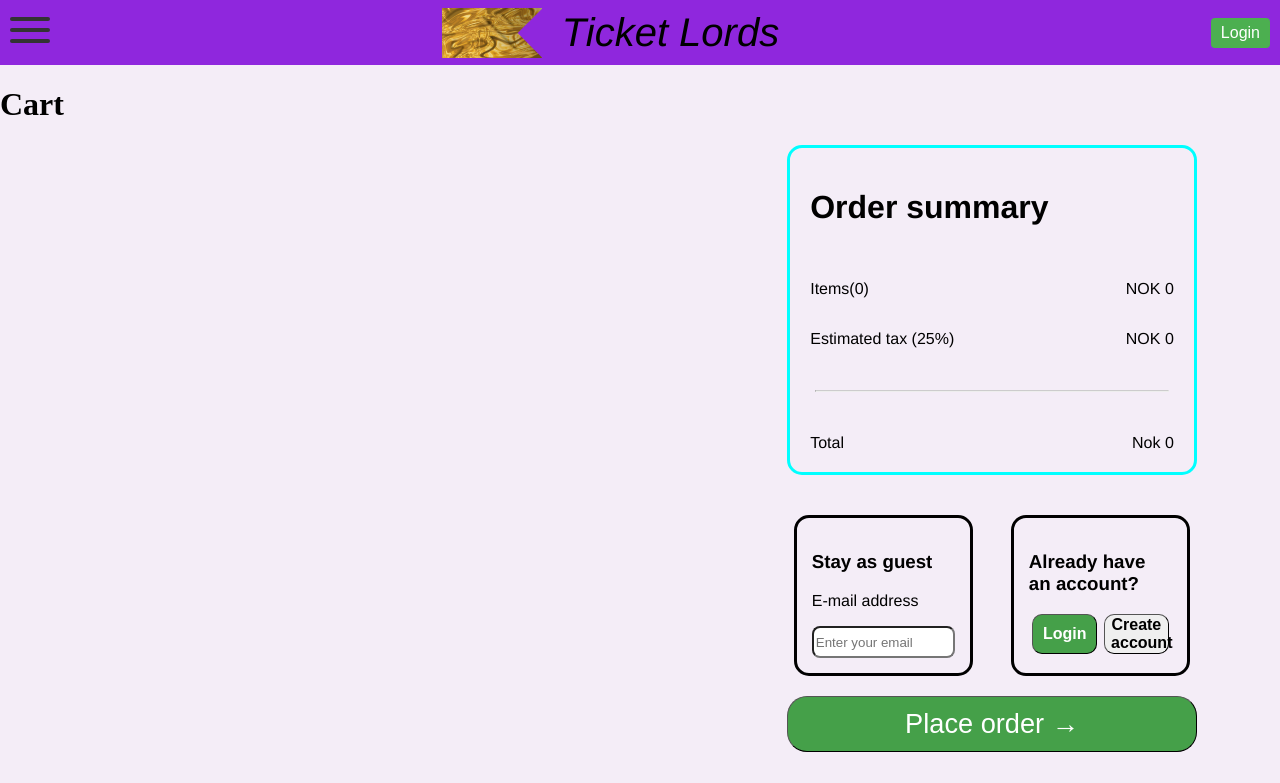
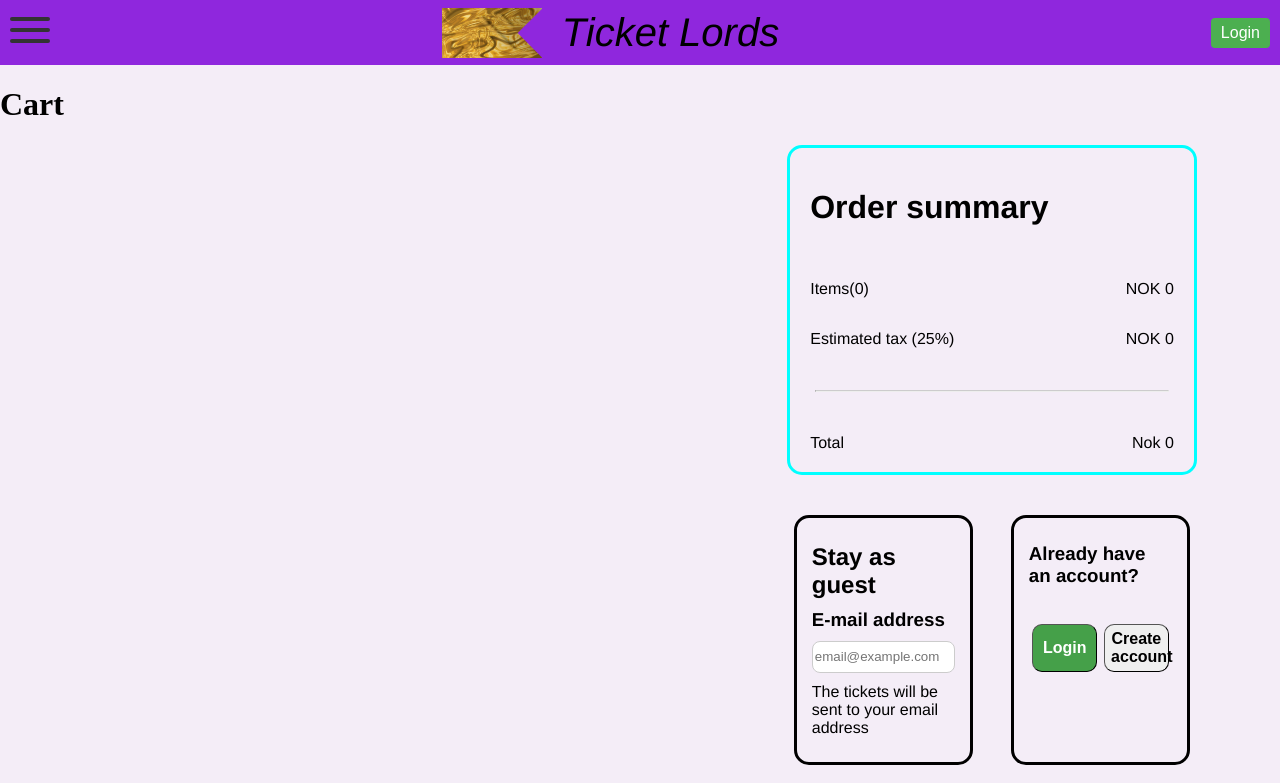
Before and after one commit to IDATA2301/idata2301-ticketlords-group4, a React (Vite) app: page /cart in a window 1280 px wide. Shown: the top 783 px of the page. Built offline with nearby package versions, Linux system fonts and the light colour scheme.

Commit message:
Changed to module. Also added animation and highlighting on errors

```diff
--- a/src/css/CartPage.css
+++ b/src/css/CartPage.module.css
@@ -73,10 +73,10 @@
 
 
 .place-order button {
-  border-radius: 20px;
+  border-radius: 10px;
   border-width: 1px;
-  height: 3.5rem;
-  width: 80%;
+  height: 3.2rem;
+  width: 60%;
   background-color: #45a049;
   color: white;
   font-size: 1.7rem;
@@ -111,10 +111,43 @@
   border-radius: 15px;
 }
 
+.guest-prompt p,
+h3,
+h2 {
+  margin: 10px 0;
+}
+
 .user-email {
   width: 100%;
   border-radius: 8px;
   height: 2rem;
+  border: 1px solid #ccc;
+  transition: border-color 0.3 ease;
+}
+
+
+@keyframes shake {
+
+  0%,
+  100% {
+    transform: translateX(0);
+  }
+
+  20%,
+  60% {
+    transform: translateX(8px);
+  }
+
+  40%,
+  80% {
+    transform: translateX(-8px);
+  }
+}
+
+.user-email-error {
+  border-color: red;
+  animation: shake 0.3s;
+
 }
 
 .prompt-login {
@@ -126,6 +159,7 @@
   flex-direction: column;
   width: 38%;
   border-radius: 15px;
+  gap: 1.7rem;
 }
 
 .prompt-login div {
@@ -137,10 +171,17 @@
 .prompt-login button {
   border-radius: 10px;
   border-width: 1px;
-  height: 2.5rem;
+  height: 3rem;
   width: 45%;
   font-size: 1rem;
   font-weight: bold;
+  cursor: pointer;
+}
+
+.invalid-email-message {
+  color: red;
+  font-size: 0.9rem;
+  margin-top: 5px;
 }
 
 .login-button {
--- a/src/pages/CartPage.tsx
+++ b/src/pages/CartPage.tsx
@@ -1,6 +1,6 @@
 import type Ticket from "../util/dtos/Ticket";
 import monthConverter from "../functions/DateConverter";
-import "../css/CartPage.css";
+import styles from "../css/CartPage.module.css";
 import { useState, useEffect } from "react";
 import { getCart, removeFromCart, getTicketCountInCart, getCartTotalCost } from "../functions/CartHandler";
 import type CartItem from "../data/CartItem";
@@ -13,10 +13,13 @@ export default function CartPage() {
   const [totalCost, setTotalCost] = useState(getCartTotalCost());
   const [pricePreTax, setPricePreTax] = useState(getCartTotalCost() * 0.75);
   const [taxPrice, setTaxPrice] = useState(getCartTotalCost() * 0.25);
-  const [hardcodedIsNotLoggedIn, setHardcodedIsNotLoggedIn] = useState(true);
+  const [hardcodedIsLoggedIn, setHardcodedIsNotLoggedIn] = useState(false);
+  const [emailError, setEmailError] = useState(false);
+  const [email, setEmail] = useState("");
+  const [validEmail, setValidEmail] = useState(true);
 
   const TrashCanIcon = () => (
-    <svg width="16" height="16" fill="currentColor" className="bi bi-trash" viewBox="0 0 16 16">
+    <svg width="30" height="auto" fill="currentColor" className={styles["bi.bi-trash"]} viewBox="0 0 16 16">
       <path d="M5.5 5.5A.5.5 0 0 1 6 6v6a.5.5 0 0 1-1 0V6a.5.5 0 0 1 .5-.5m2.5 0a.5.5 0 0 1 .5.5v6a.5.5 0 0 1-1 0V6a.5.5 0 0 1 .5-.5m3 .5a.5.5 0 0 0-1 0v6a.5.5 0 0 0 1 0z" />
       <path d="M14.5 3a1 1 0 0 1-1 1H13v9a2 2 0 0 1-2 2H5a2 2 0 0 1-2-2V4h-.5a1 1 0 0 1-1-1V2a1 1 0 0 1 1-1H6a1 1 0 0 1 1-1h2a1 1 0 0 1 1 1h3.5a1 1 0 0 1 1 1zM4.118 4 4 4.059V13a1 1 0 0 0 1 1h6a1 1 0 0 0 1-1V4.059L11.882 4zM2.5 3h11V2h-11z" />
     </svg>
@@ -45,11 +48,11 @@ export default function CartPage() {
   return (
     <>
       <h1>Cart</h1>
-      <div className="cart-content">
-        <div className="cart-items">
+      <div className={styles["cart-content"]}>
+        <div className={styles["cart-items"]}>
           {cartItems.map((cartItem: CartItem) => (
-            <div className={"ticket-item"} key={cartItem.ticket.ticketId}>
-              <div className="ticket-info">
+            <div className={styles["ticket-item"]} key={cartItem.ticket.ticketId}>
+              <div className={styles["ticket-info"]}>
                 <div>
                   <div>{cartItem.ticket.event.eventName}</div>
                   <div>
@@ -64,7 +67,7 @@ export default function CartPage() {
                   <div>Quantity: {cartItem.amount}</div>
                 </div>
                 <div>
-                  <button className="trash-button"
+                  <button className={styles["trash-button"]}
                     onClick={() => {
                       removeFromCart(cartItem.ticket.ticketId);
                       setCartItems(getCart().items);
@@ -78,8 +81,8 @@ export default function CartPage() {
           )}
         </div>
 
-        <div className="right-side">
-          <div className="cart-summary">
+        <div className={styles["right-side"]}>
+          <div className={styles["cart-summary"]}>
             <CartSummary
               totalCost={totalCost}
               pricePreTax={pricePreTax}
@@ -87,31 +90,66 @@ export default function CartPage() {
               itemCount={cartItems.reduce((sum, item) => sum + item.amount, 0)} />
           </div>
 
-          {hardcodedIsNotLoggedIn &&
-            <div className="not-logged-in-prompt">
-              <div className="guest-prompt">
-                <h3>Stay as guest</h3>
-                <p>E-mail address</p>
-                <input className="user-email" type="email" placeholder="Enter your email" name="email" id="user-email" autoComplete="email" />
+          {/* Show if the user is not logged in*/}
+          {!hardcodedIsLoggedIn &&
+            <div className={styles["not-logged-in-prompt"]}>
+              <div className={styles["guest-prompt"]}>
+                <h2>Stay as guest</h2>
+                <h3>E-mail address</h3>
+                <input className={styles["user-email"] + " " + (emailError ? styles["user-email-error"] : "")}
+                  type="email"
+                  placeholder="email@example.com"
+                  name="email"
+                  id="user-email"
+                  autoComplete="email"
+                  value={email}
+                  onChange={e => {
+                    setEmail(e.target.value);
+                    setEmailError(false);
+                  }}
+                />
+                <p>The tickets will be sent to your email address</p>
+
+                {/* Shows if the user doesnt input email correctly*/}
+                {!validEmail &&
+                  <div className={styles["invalid-email-message"]}>
+                    The email address must be valid and contain "@" and "." characters.
+                  </div>
+                }
               </div>
 
-              <div className="prompt-login">
+              <div className={styles["prompt-login"]}>
                 <h3>Already have an account?</h3>
                 <div>
-                  <button className="login-button" onClick={() => navigate("/login")}>Login</button>
-                  <button onClick={() => navigate("/register")}>Create account</button>
+                  <button className={styles["login-button"]} onClick={() => navigate("/login")}>Login</button>
+                  <button onClick={() => navigate("/register")}
+                  > Create account</button>
                 </div>
               </div>
             </div>
           }
 
-          <div className="place-order">
-            <button onClick={() => navigate("/checkout")}>
+          <div className={styles["place-order"]}>
+            <button onClick={() => {
+              if (!hardcodedIsLoggedIn) {
+                if (!email) {
+                  setEmailError(true);
+                  return;
+                }
+                if (!email.includes("@") || !email.includes(".")) {
+                  setValidEmail(false);
+                  return;
+                }
+              }
+              navigate("/checkout", { state: { email } });
+            }
+
+            }>
               Place order →
             </button>
           </div>
         </div>
-      </div>
+      </div >
     </>
   )
 }
```
